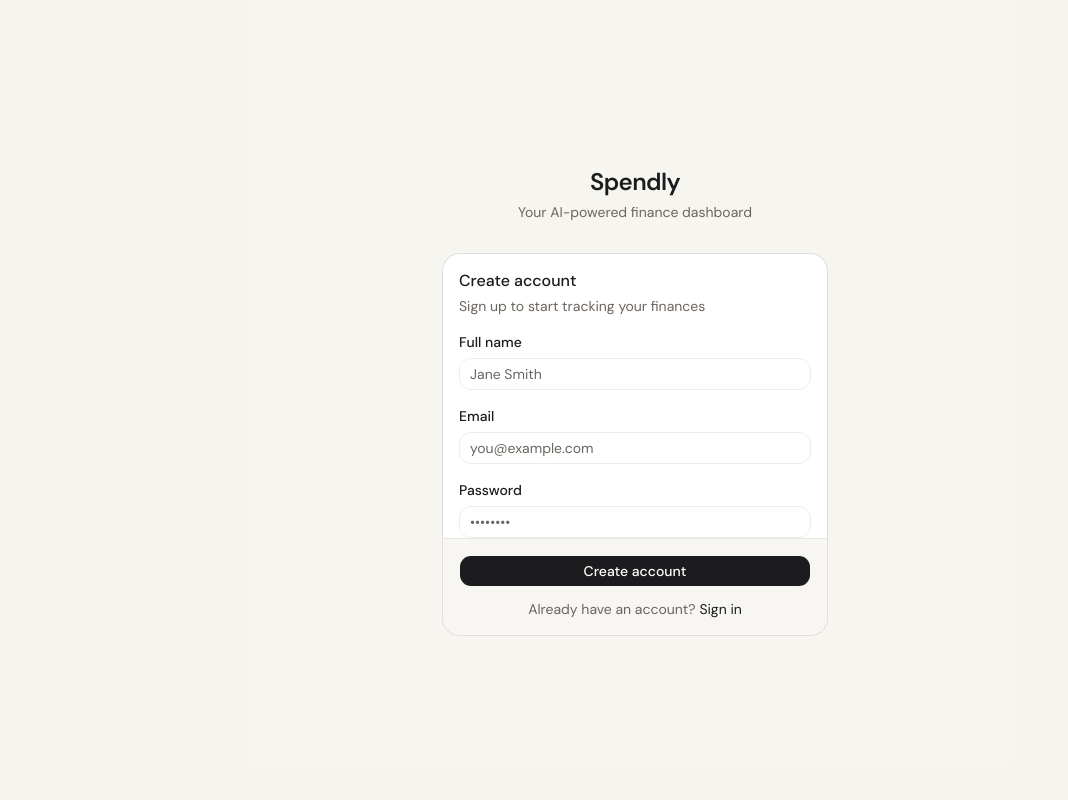
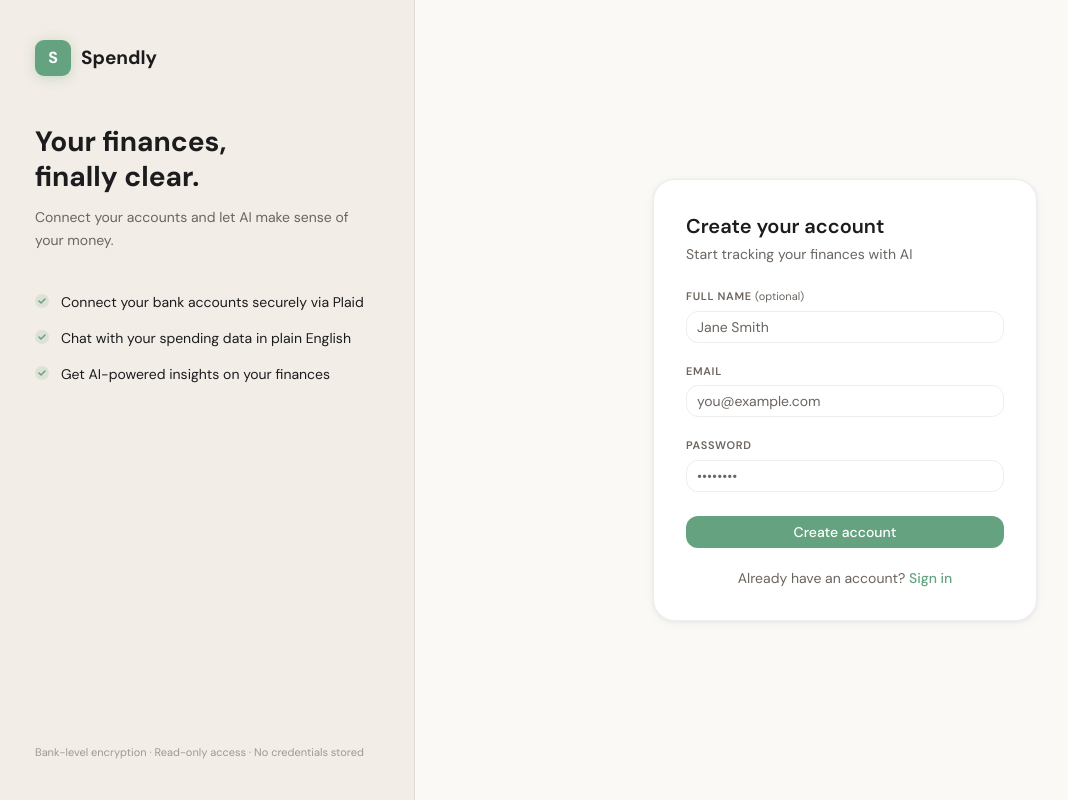
Before and after one commit to aydintabai/spendly, a Next.js app in the folder frontend/: page /signup in a window 1280 px wide. Shown: the whole page, without its empty margins (5-1073 px from the left). Built offline with nearby package versions, Linux system fonts and the light colour scheme.

Commit message:
better auth pages

```diff
--- a/frontend/app/(auth)/layout.tsx
+++ b/frontend/app/(auth)/layout.tsx
@@ -2,17 +2,93 @@ interface AuthLayoutProps {
   children: React.ReactNode
 }
 
+const CheckIcon = () => (
+  <svg width="14" height="14" viewBox="0 0 14 14" fill="none" className="shrink-0 mt-0.5">
+    <circle cx="7" cy="7" r="7" fill="rgba(101,163,128,0.15)" />
+    <path d="M4 7l2 2 4-4" stroke="#65a380" strokeWidth="1.5" strokeLinecap="round" strokeLinejoin="round" />
+  </svg>
+)
+
+const FEATURES = [
+  'Connect your bank accounts securely via Plaid',
+  'Chat with your spending data in plain English',
+  'Get AI-powered insights on your finances',
+]
+
 export default function AuthLayout({ children }: AuthLayoutProps) {
   return (
-    <div className="flex min-h-screen items-center justify-center bg-muted/40 p-4">
-      <div className="w-full max-w-sm">
-        <div className="mb-8 text-center">
-          <h1 className="text-2xl font-semibold tracking-tight">Spendly</h1>
-          <p className="mt-1 text-sm text-muted-foreground">
-            Your AI-powered finance dashboard
+    <div className="flex min-h-screen">
+      {/* Branded left panel — desktop only */}
+      <div
+        className="hidden md:flex flex-col justify-between flex-shrink-0 p-10"
+        style={{ width: 420, background: '#f2ede6', borderRight: '1px solid rgba(28,28,30,0.08)' }}
+      >
+        <div>
+          {/* Logo */}
+          <div className="flex items-center gap-[10px] mb-12">
+            <div
+              className="flex items-center justify-center rounded-[9px] text-white font-bold text-base shrink-0"
+              style={{
+                width: 36,
+                height: 36,
+                background: '#65a380',
+                boxShadow: '0 2px 12px rgba(101,163,128,0.3)',
+              }}
+            >
+              S
+            </div>
+            <span className="font-bold text-[19px] text-[#1c1c1e]">Spendly</span>
+          </div>
+
+          {/* Headline */}
+          <h2 className="text-[28px] font-bold text-[#1c1c1e] leading-tight mb-3">
+            Your finances,<br />finally clear.
+          </h2>
+          <p className="text-sm text-[#6b6560] mb-10 leading-relaxed">
+            Connect your accounts and let AI make sense of your money.
           </p>
+
+          {/* Features */}
+          <ul className="flex flex-col gap-4">
+            {FEATURES.map((feature) => (
+              <li key={feature} className="flex items-start gap-3 text-sm text-[#1c1c1e]">
+                <CheckIcon />
+                {feature}
+              </li>
+            ))}
+          </ul>
         </div>
-        {children}
+
+        {/* Bottom footnote */}
+        <p className="text-[11px] text-[#a09890]">
+          Bank-level encryption · Read-only access · No credentials stored
+        </p>
+      </div>
+
+      {/* Right panel — form area */}
+      <div className="flex flex-1 flex-col items-center justify-center bg-background p-6">
+        {/* Mobile logo — shown only when left panel is hidden */}
+        <div className="flex md:hidden flex-col items-center gap-3 mb-8">
+          <div
+            className="flex items-center justify-center rounded-[9px] text-white font-bold text-base"
+            style={{
+              width: 36,
+              height: 36,
+              background: '#65a380',
+              boxShadow: '0 2px 12px rgba(101,163,128,0.3)',
+            }}
+          >
+            S
+          </div>
+          <div className="text-center">
+            <h1 className="text-xl font-bold text-[#1c1c1e]">Spendly</h1>
+            <p className="text-sm text-[#6b6560]">Your AI-powered finance dashboard</p>
+          </div>
+        </div>
+
+        <div className="w-full max-w-sm">
+          {children}
+        </div>
       </div>
     </div>
   )
--- a/frontend/app/(auth)/login/page.tsx
+++ b/frontend/app/(auth)/login/page.tsx
@@ -6,7 +6,6 @@ import Link from 'next/link'
 import { createClient } from '@/lib/supabase/client'
 import { Button } from '@/components/ui/button'
 import { Input } from '@/components/ui/input'
-import { Card, CardContent, CardDescription, CardFooter, CardHeader, CardTitle } from '@/components/ui/card'
 
 export default function LoginPage() {
   const [email, setEmail] = useState('')
@@ -34,20 +33,27 @@ export default function LoginPage() {
   }
 
   return (
-    <Card>
-      <CardHeader>
-        <CardTitle>Sign in</CardTitle>
-        <CardDescription>Enter your email and password to continue</CardDescription>
-      </CardHeader>
-      <form onSubmit={handleSubmit}>
-        <CardContent className="flex flex-col gap-4">
+    <div
+      className="rounded-2xl bg-white p-8"
+      style={{
+        border: '1px solid rgba(28,28,30,0.08)',
+        boxShadow: '0 1px 4px rgba(28,28,30,0.06), 0 2px 12px rgba(28,28,30,0.04)',
+      }}
+    >
+      <div className="mb-6">
+        <h1 className="text-xl font-semibold text-[#1c1c1e]">Welcome back</h1>
+        <p className="mt-1 text-sm text-[#6b6560]">Sign in to your Spendly account</p>
+      </div>
+
+      <form onSubmit={handleSubmit} className="flex flex-col gap-5">
         {error && (
-            <p role="alert" className="rounded-md bg-destructive/10 px-3 py-2 text-sm text-destructive">
+          <p role="alert" className="rounded-lg bg-destructive/10 px-3 py-2 text-sm text-destructive">
             {error}
           </p>
         )}
+
         <div className="flex flex-col gap-1.5">
-            <label htmlFor="email" className="text-sm font-medium">
+          <label htmlFor="email" className="text-[11px] font-semibold tracking-[0.06em] text-[#6b6560] uppercase">
             Email
           </label>
           <Input
@@ -59,10 +65,12 @@ export default function LoginPage() {
             onChange={(e) => setEmail(e.target.value)}
             required
             disabled={loading}
+            className="focus-visible:ring-[#65a380]"
           />
         </div>
+
         <div className="flex flex-col gap-1.5">
-            <label htmlFor="password" className="text-sm font-medium">
+          <label htmlFor="password" className="text-[11px] font-semibold tracking-[0.06em] text-[#6b6560] uppercase">
             Password
           </label>
           <Input
@@ -74,21 +82,26 @@ export default function LoginPage() {
             onChange={(e) => setPassword(e.target.value)}
             required
             disabled={loading}
+            className="focus-visible:ring-[#65a380]"
           />
         </div>
-        </CardContent>
-        <CardFooter className="flex flex-col gap-3">
-          <Button type="submit" className="w-full" disabled={loading}>
+
+        <Button
+          type="submit"
+          className="w-full mt-1 text-white font-medium"
+          disabled={loading}
+          style={{ background: '#65a380' }}
+        >
           {loading ? 'Signing in…' : 'Sign in'}
         </Button>
-          <p className="text-center text-sm text-muted-foreground">
+      </form>
+
+      <p className="mt-5 text-center text-sm text-[#6b6560]">
         Don&apos;t have an account?{' '}
-            <Link href="/signup" className="text-primary underline-offset-4 hover:underline">
+        <Link href="/signup" className="font-medium text-[#65a380] underline-offset-4 hover:underline">
           Create one
         </Link>
       </p>
-        </CardFooter>
-      </form>
-    </Card>
+    </div>
   )
 }
--- a/frontend/app/(auth)/signup/page.tsx
+++ b/frontend/app/(auth)/signup/page.tsx
@@ -7,7 +7,6 @@ import { createClient } from '@/lib/supabase/client'
 import { api, ApiError } from '@/lib/api'
 import { Button } from '@/components/ui/button'
 import { Input } from '@/components/ui/input'
-import { Card, CardContent, CardDescription, CardFooter, CardHeader, CardTitle } from '@/components/ui/card'
 
 export default function SignupPage() {
   const [fullName, setFullName] = useState('')
@@ -56,21 +55,28 @@ export default function SignupPage() {
   }
 
   return (
-    <Card>
-      <CardHeader>
-        <CardTitle>Create account</CardTitle>
-        <CardDescription>Sign up to start tracking your finances</CardDescription>
-      </CardHeader>
-      <form onSubmit={handleSubmit}>
-        <CardContent className="flex flex-col gap-4">
+    <div
+      className="rounded-2xl bg-white p-8"
+      style={{
+        border: '1px solid rgba(28,28,30,0.08)',
+        boxShadow: '0 1px 4px rgba(28,28,30,0.06), 0 2px 12px rgba(28,28,30,0.04)',
+      }}
+    >
+      <div className="mb-6">
+        <h1 className="text-xl font-semibold text-[#1c1c1e]">Create your account</h1>
+        <p className="mt-1 text-sm text-[#6b6560]">Start tracking your finances with AI</p>
+      </div>
+
+      <form onSubmit={handleSubmit} className="flex flex-col gap-5">
         {error && (
-            <p role="alert" className="rounded-md bg-destructive/10 px-3 py-2 text-sm text-destructive">
+          <p role="alert" className="rounded-lg bg-destructive/10 px-3 py-2 text-sm text-destructive">
             {error}
           </p>
         )}
+
         <div className="flex flex-col gap-1.5">
-            <label htmlFor="full-name" className="text-sm font-medium">
-              Full name
+          <label htmlFor="full-name" className="text-[11px] font-semibold tracking-[0.06em] text-[#6b6560] uppercase">
+            Full name <span className="normal-case font-normal tracking-normal">(optional)</span>
           </label>
           <Input
             id="full-name"
@@ -80,10 +86,12 @@ export default function SignupPage() {
             value={fullName}
             onChange={(e) => setFullName(e.target.value)}
             disabled={loading}
+            className="focus-visible:ring-[#65a380]"
           />
         </div>
+
         <div className="flex flex-col gap-1.5">
-            <label htmlFor="email" className="text-sm font-medium">
+          <label htmlFor="email" className="text-[11px] font-semibold tracking-[0.06em] text-[#6b6560] uppercase">
             Email
           </label>
           <Input
@@ -95,10 +103,12 @@ export default function SignupPage() {
             onChange={(e) => setEmail(e.target.value)}
             required
             disabled={loading}
+            className="focus-visible:ring-[#65a380]"
           />
         </div>
+
         <div className="flex flex-col gap-1.5">
-            <label htmlFor="password" className="text-sm font-medium">
+          <label htmlFor="password" className="text-[11px] font-semibold tracking-[0.06em] text-[#6b6560] uppercase">
             Password
           </label>
           <Input
@@ -110,21 +120,26 @@ export default function SignupPage() {
             onChange={(e) => setPassword(e.target.value)}
             required
             disabled={loading}
+            className="focus-visible:ring-[#65a380]"
           />
         </div>
-        </CardContent>
-        <CardFooter className="flex flex-col gap-3">
-          <Button type="submit" className="w-full" disabled={loading}>
+
+        <Button
+          type="submit"
+          className="w-full mt-1 text-white font-medium"
+          disabled={loading}
+          style={{ background: '#65a380' }}
+        >
           {loading ? 'Creating account…' : 'Create account'}
         </Button>
-          <p className="text-center text-sm text-muted-foreground">
+      </form>
+
+      <p className="mt-5 text-center text-sm text-[#6b6560]">
         Already have an account?{' '}
-            <Link href="/login" className="text-primary underline-offset-4 hover:underline">
+        <Link href="/login" className="font-medium text-[#65a380] underline-offset-4 hover:underline">
           Sign in
         </Link>
       </p>
-        </CardFooter>
-      </form>
-    </Card>
+    </div>
   )
 }
```
Lines whose indentation alone changed are shown as unchanged.
